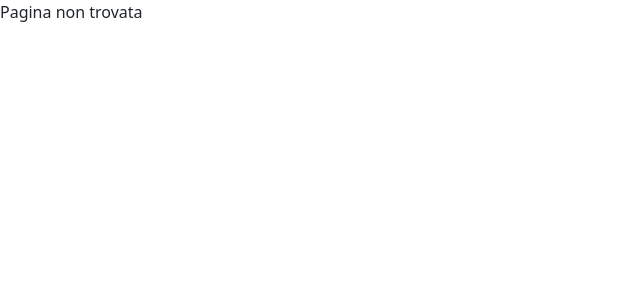
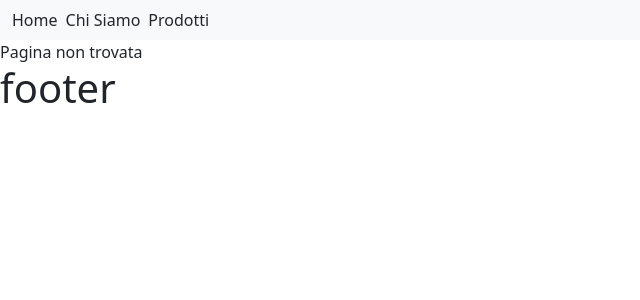
Before and after one commit to mauriziopalmisano/react-route, a React (Vite) app: page /prodotti/1 in a window 1280 px wide. Shown: the top 300 px of the page, without its empty margins (0-640 px from the left). Built offline with nearby package versions, Linux system fonts and the light colour scheme; the HTML template or start-up script is replaced by a standard one.

Commit message:
creazione layout con navbar condivisa con tutte le pagine

```diff
--- a/src/App.jsx
+++ b/src/App.jsx
@@ -4,6 +4,7 @@ import HomePage from './pages/HomePage'
 import NotFound from './pages/NotFound'
 import Prodotti from './pages/Prodotti'
 import ChiSiamo from './pages/ChiSiamo'
+import MainLayout from './layout/mainLayout'
 
 
 function App() {
@@ -13,10 +14,12 @@ function App() {
     <>
     <BrowserRouter>
     <Routes>
+      <Route element={<MainLayout/>}>
       <Route index element={<HomePage/>}/>
       <Route path='prodotti' element={<Prodotti/>}/>
       <Route path='chi_siamo' element={<ChiSiamo/>}/>
       <Route path='*' element={<NotFound/>}/>
+      </Route>
     </Routes>
     </BrowserRouter>
     </>
--- /dev/null
+++ b/src/layout/MainLayout.jsx
@@ -0,0 +1,27 @@
+import { Link, Outlet } from 'react-router-dom'
+
+
+function MainLayout() {
+    return (
+        <>
+            <header>
+                <nav className="navbar bg-body-tertiary">
+                    <div className="container-fluid">
+                        <div className='d-flex justify-content-center gap-2'>
+                            <Link className="nav-link" to='/'>Home</Link>
+                            <Link className="nav-link" to='chi_siamo'>Chi Siamo</Link>
+                            <Link className="nav-link" to='prodotti'>Prodotti</Link>
+                        </div>
+                    </div>
+                </nav>
+            </header>
+            <main>
+                <Outlet />
+            </main>
+            <footer>
+                <h1>footer</h1>
+            </footer>
+        </>
+    )
+}
+export default MainLayout
```
